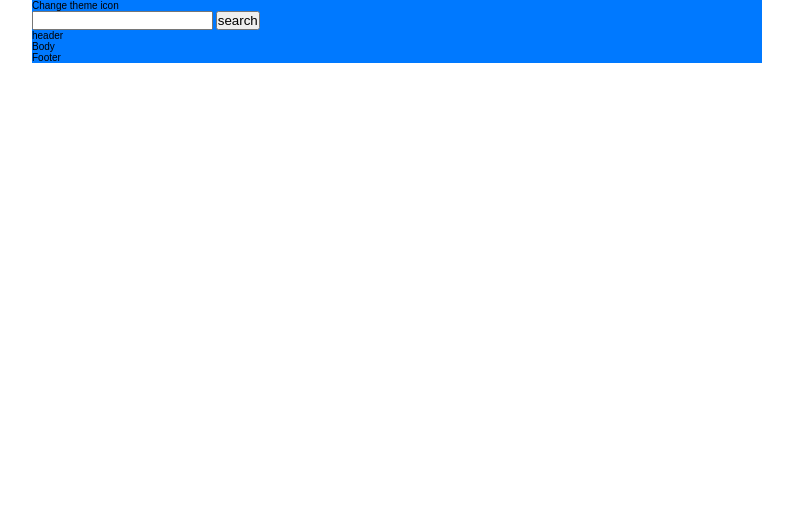
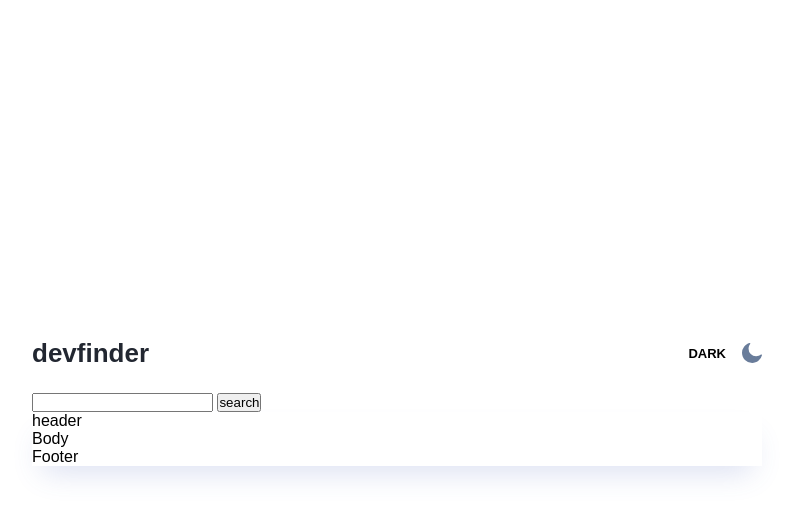
Before and after one commit to Nicasiomarques/github-user-search-app, a website: page index.html in a window 1280 px wide. Shown: the whole page, without its empty margins (243-1036 px from the left). Drawn offline with nearby package versions, Linux system fonts and the light colour scheme; files that its build step writes are made by us from their sources.

Commit message:
feat: built the app header

```diff
--- a/Frontend/style/abstracts/_functions.sass
+++ /dev/null
@@ -1,6 +0,0 @@
-$html-font-size: 16px
-@function stripUnit($value)
-  @return $value / ($value * 0 + 1)
-
-@function rem($pxValue)
-  @return #{stripUnit($pxValue) / stripUnit($html-font-size)}rem
--- a/Frontend/style/abstracts/_functions.scss
+++ b/Frontend/style/abstracts/_functions.scss
@@ -1,9 +1,3 @@
-
-$html-font-size: 16px;
-@function stripUnit($value) {
-  @return $value / ($value * 0 + 1);
+@function rem($size) {
+  @return calc($size / 16px * 1rem);
 }
-
-@function rem($pxValue) {
-  @return #{stripUnit($pxValue) / stripUnit($html-font-size)}rem;
-}
--- a/Frontend/style/abstracts/_variables.scss
+++ b/Frontend/style/abstracts/_variables.scss
@@ -1,11 +1,12 @@
 //LIGHT MODE COLORS
-$primary: #0079ff;
-$gray-400: #697c9a;
-$gray-300: #4b6a9b;
-$gray-200: #2b3442;
+::root {
+  --color-primary: #2B3442;
+  --color-blue: #0079ff;
+  --color-gray-400: #697c9a;
+  --color-gray-300: #4b6a9b;
+  --color-bg: #f6f8ff;
+  --color-white: #fefefe;
+}
+
 
 $container-max-width: 730px;
-
-body {
-  font-size: rem(20px);
-}
--- a/Frontend/style/base/_reset.scss
+++ b/Frontend/style/base/_reset.scss
@@ -6,13 +6,8 @@
   box-sizing: inherit;
 }
 
-::root {
-  --color-primary: #2B3442;
-}
-
 html {
   box-sizing: border-box;
-  font-size: 62.5%;
 }
 
 body {
--- a/Frontend/style/components/_buttons.scss
+++ b/Frontend/style/components/_buttons.scss
@@ -0,0 +1,5 @@
+.btn {
+  background-color: transparent;
+  outline: none;
+  border: none;
+}
--- a/Frontend/style/layout/_grid.sass
+++ /dev/null
@@ -1,10 +0,0 @@
-body
-  display: flex
-  justify-content: center
-  align-items: center
-
-.container
-  @include margin-x(auto)
-  max-width: 730px
-  width: 100%
-  background: $primary
--- a/Frontend/style/layout/_grid.scss
+++ b/Frontend/style/layout/_grid.scss
@@ -1,6 +1,15 @@
-.container{
-  @include margin-x(auto);
-  max-width: $container-max-width;
-  width: 100%;
-  background: $primary;
+body {
+  background-color: var(--color-bg                     );
+  display: flex;
+  justify-content: center;
+  align-items: center;
 }
+
+.app {
+  box-shadow: 0 16px 30px -10px rgb(70 96 187 / 20%);
+}
+
+.container {
+  background-color: var(--color-white);
+  width: 730px;
+}
--- a/Frontend/style/layout/_header.scss
+++ b/Frontend/style/layout/_header.scss
@@ -0,0 +1,26 @@
+.c-header {
+  display: flex;
+  justify-content: space-between;
+  padding-bottom: 20px;
+
+  &__title {
+    color: #222731;
+    font-size: rem(26px);
+    font-weight: 700;
+    line-height: 38.51px;
+  }
+
+  &-theme-switch-btn {
+    display: flex;
+    align-items: center;
+
+    span {
+      color: var(--color-gray-400);
+      font-size: rem(13px);
+      font-weight: 700;
+      line-height: rem(19.25px);
+      margin-right: rem(16px);
+      text-transform: uppercase;
+    }
+  }
+}
--- a/Frontend/style/main.scss
+++ b/Frontend/style/main.scss
@@ -1,10 +1,10 @@
-@import 'abstracts/variables',
-'abstracts/mixins'
-, 'abstracts/functions'
-, 'base/reset'
-, 'base/typography'
-, 'layout/header'
-, 'layout/footer'
-, 'layout/_grid'
-, 'components/buttons'
-, 'themes/theme';
+@import 'abstracts/variables';
+@import 'abstracts/mixins';
+@import 'abstracts/_functions';
+@import 'base/reset';
+@import 'base/typography';
+@import 'layout/header';
+@import 'layout/footer';
+@import 'layout/grid';
+@import 'components/buttons';
+@import 'themes/theme';
--- a/index.html
+++ b/index.html
@@ -18,7 +18,23 @@
 		<main>
 			<div class="container">
 				<header class="c-header">
-					<div class="container">Change theme icon</div>
+					<h1 class="c-header__title c-title">devfinder</h1>
+					<button class="c-header-theme-switch-btn btn">
+						<span>Dark</span>
+						<svg
+							class="header-theme-icon"
+							width="20"
+							height="20"
+							xmlns="http://www.w3.org/2000/svg"
+							id="moon"
+						>
+							<path
+								d="M19.513 11.397a.701.701 0 00-.588.128 7.496 7.496 0 01-2.276 1.336 7.101 7.101 0 01-2.583.462 7.505 7.505 0 01-5.32-2.209 7.568 7.568 0 01-2.199-5.342c0-.873.154-1.72.41-2.49a6.904 6.904 0 011.227-2.21.657.657 0 00-.102-.924.701.701 0 00-.589-.128C5.32.61 3.427 1.92 2.072 3.666A10.158 10.158 0 000 9.83c0 2.8 1.125 5.342 2.967 7.19a10.025 10.025 0 007.16 2.98c2.353 0 4.527-.822 6.266-2.183a10.13 10.13 0 003.58-5.624.623.623 0 00-.46-.796z"
+								fill="#697C9A"
+								fill-rule="nonzero"
+							/>
+						</svg>
+					</button>
 				</header>
 				<form action="#" class="c-form">
 					<input type="search" class="c-input c-input--search" />
```
Also changed, not shown: Frontend/style.min.css (added), 1 other file.
